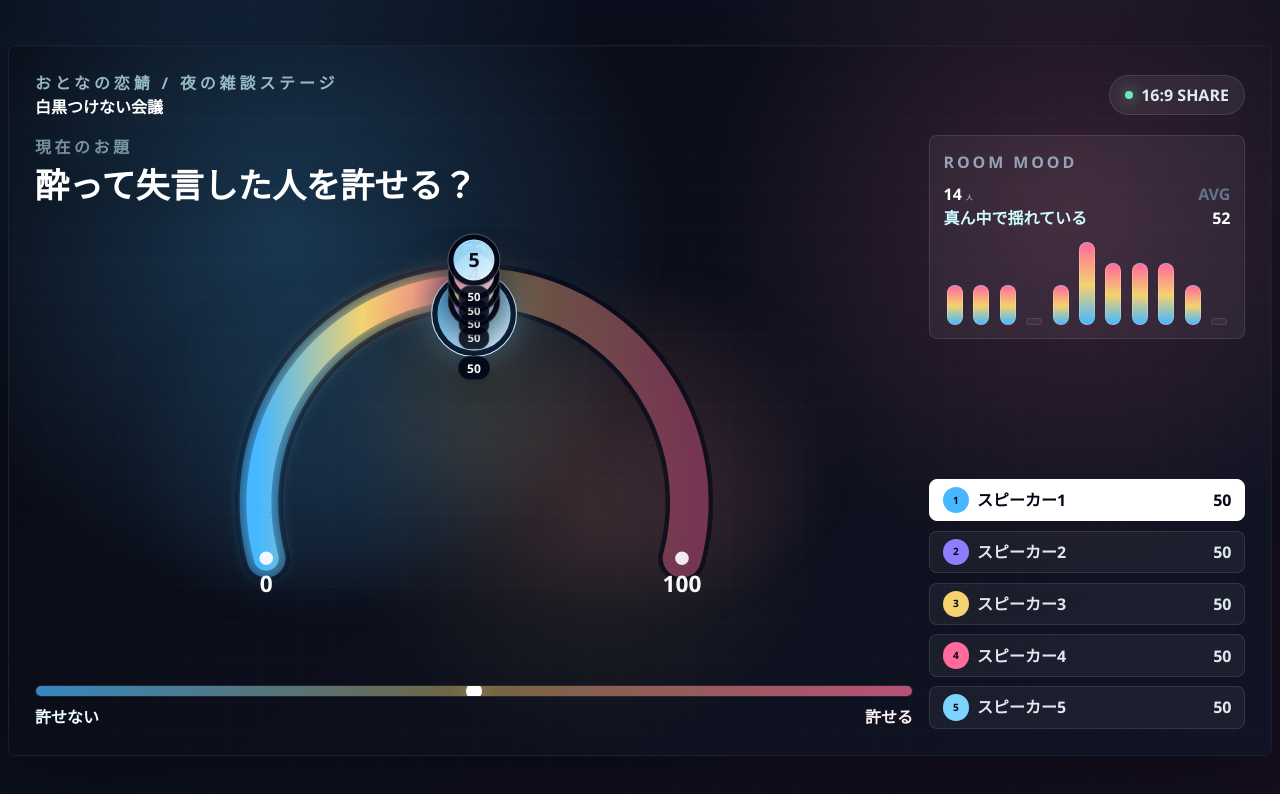
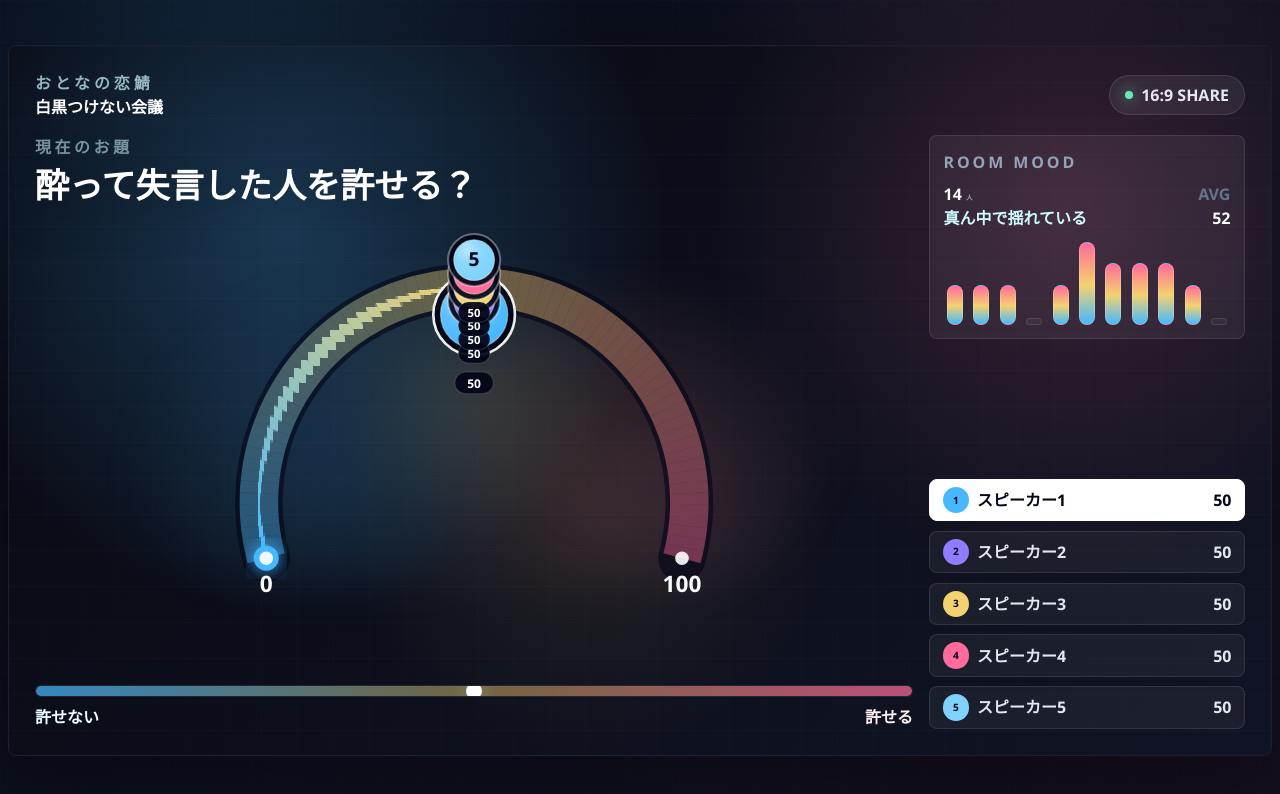
Before and after one commit to ys-matsuda/shirokuro-kaigi, a Next.js app: page /stage in a window 1280 px wide. Shown: the top 794 px of the page. Built offline with nearby package versions, Linux system fonts and the light colour scheme.

Commit message:
checkpoint: v1.011 2026-05-05 10:53:57 - smooth stage arc meter and speaker markers

```diff
--- a/src/components/BroadcastStage.tsx
+++ b/src/components/BroadcastStage.tsx
@@ -8,12 +8,11 @@ import {
   formatSoftAverage,
 } from "@/utils/formatOpinionLabel";
 import {
-  arcPolylinePoints,
+  arcPathBetweenValues,
   pointOnMeter,
   type MeterGeometry,
+  type MeterPoint,
 } from "@/utils/meterMath";
-
-import { SpeakerAvatarMarker } from "./SpeakerAvatarMarker";
 
 type BroadcastStageProps = {
   topic: string;
@@ -33,6 +32,145 @@ const viewBox = {
 
 const geometry: MeterGeometry = appConfig.meter;
 const buckets = Array.from({ length: 11 }, (_, index) => index * 10);
+const arcSegmentCount = 72;
+const arcSegments = Array.from({ length: arcSegmentCount }, (_, index) => {
+  const from = (index / arcSegmentCount) * 100;
+  const to = ((index + 1) / arcSegmentCount) * 100;
+
+  return {
+    from,
+    to,
+    mid: (from + to) / 2,
+  };
+});
+
+function hexToRgb(hex: string) {
+  const value = hex.replace("#", "");
+  const normalized =
+    value.length === 3
+      ? value
+          .split("")
+          .map((character) => character + character)
+          .join("")
+      : value;
+
+  return {
+    r: Number.parseInt(normalized.slice(0, 2), 16),
+    g: Number.parseInt(normalized.slice(2, 4), 16),
+    b: Number.parseInt(normalized.slice(4, 6), 16),
+  };
+}
+
+function mixColor(fromHex: string, toHex: string, progress: number) {
+  const from = hexToRgb(fromHex);
+  const to = hexToRgb(toHex);
+  const safeProgress = Math.min(1, Math.max(0, progress));
+  const mix = (fromValue: number, toValue: number) =>
+    Math.round(fromValue + (toValue - fromValue) * safeProgress);
+
+  return `rgb(${mix(from.r, to.r)}, ${mix(from.g, to.g)}, ${mix(from.b, to.b)})`;
+}
+
+function meterColorAt(value: number) {
+  if (value <= 50) {
+    return mixColor(appConfig.colors.left, appConfig.colors.middle, value / 50);
+  }
+
+  return mixColor(
+    appConfig.colors.middle,
+    appConfig.colors.right,
+    (value - 50) / 50,
+  );
+}
+
+function SpeakerSvgMarker({
+  point,
+  value,
+  initial,
+  name,
+  color,
+  isActive,
+  onSelect,
+  animationMs,
+}: {
+  point: MeterPoint;
+  value: number;
+  initial: string;
+  name: string;
+  color: string;
+  isActive: boolean;
+  onSelect: () => void;
+  animationMs: number;
+}) {
+  const outerRadius = isActive ? 34 : 23;
+  const innerRadius = isActive ? 28 : 18;
+  const valueLabelY = outerRadius + 14;
+  const valueLabelWidth = isActive ? 32 : 28;
+
+  return (
+    <g
+      role="button"
+      tabIndex={0}
+      aria-label={`${name}のスピーカー位置 ${value}`}
+      className="cursor-pointer outline-none"
+      onClick={onSelect}
+      onKeyDown={(event) => {
+        if (event.key !== "Enter" && event.key !== " ") return;
+        event.preventDefault();
+        onSelect();
+      }}
+      style={{
+        transform: `translate(${point.x}px, ${point.y}px) scale(${isActive ? 1.06 : 1})`,
+        transformOrigin: "0 0",
+        transition: `transform ${animationMs}ms cubic-bezier(0.16, 1, 0.3, 1)`,
+      }}
+    >
+      <circle
+        r={outerRadius}
+        fill="rgba(2,6,23,0.92)"
+        stroke={isActive ? "rgba(255,255,255,0.92)" : "rgba(255,255,255,0.36)"}
+        strokeWidth={isActive ? 2.2 : 1.8}
+      />
+      <circle
+        r={innerRadius}
+        fill={color}
+        stroke="rgba(255,255,255,0.42)"
+        strokeWidth="1"
+      />
+      <circle
+        r={innerRadius}
+        fill="url(#speakerMarkerSheen)"
+        opacity={isActive ? 0.78 : 0.62}
+      />
+      <text
+        y={isActive ? 7 : 5}
+        textAnchor="middle"
+        className="pointer-events-none fill-slate-950 font-black"
+        fontSize={isActive ? 22 : 17}
+      >
+        {initial}
+      </text>
+      <g transform={`translate(${-valueLabelWidth / 2} ${valueLabelY})`}>
+        <rect
+          width={valueLabelWidth}
+          height="18"
+          rx="9"
+          fill="rgba(2,6,23,0.94)"
+          stroke="rgba(255,255,255,0.12)"
+        />
+        <text
+          x={valueLabelWidth / 2}
+          y="13"
+          textAnchor="middle"
+          className="pointer-events-none fill-white font-black"
+          fontSize="10"
+        >
+          {value}
+        </text>
+      </g>
+    </g>
+  );
+}
 
 export function BroadcastStage({
   topic,
@@ -47,8 +185,13 @@ export function BroadcastStage({
   const activeSpeaker = speakers.find((speaker) => speaker.id === activeSpeakerId);
   const activeValue = activeSpeaker?.value ?? 50;
   const visibleSpeakers = speakers.slice(0, appConfig.maxSpeakers);
-  const basePoints = arcPolylinePoints(100, geometry, 136);
-  const progressPoints = arcPolylinePoints(activeValue, geometry, 136);
+  const activePoint = pointOnMeter(activeValue, geometry);
+  const progressSegments = arcSegments
+    .map((segment) => ({
+      ...segment,
+      to: Math.min(segment.to, activeValue),
+    }))
+    .filter((segment) => segment.from < activeValue);
   const counts = buckets.map(
     (bucket) => audienceVotes.filter((vote) => vote.value === bucket).length,
   );
@@ -142,16 +285,11 @@ export function BroadcastStage({
                     className="absolute inset-0 size-full overflow-visible"
                   >
                     <defs>
-                      <linearGradient id="broadcastBaseGradient" x1="0" x2="1" y1="0" y2="0">
-                        <stop offset="0%" stopColor={appConfig.colors.left} stopOpacity="0.42" />
-                        <stop offset="50%" stopColor={appConfig.colors.middle} stopOpacity="0.42" />
-                        <stop offset="100%" stopColor={appConfig.colors.right} stopOpacity="0.42" />
-                      </linearGradient>
-                      <linearGradient id="broadcastProgressGradient" x1="0" x2="1" y1="0" y2="0">
-                        <stop offset="0%" stopColor={appConfig.colors.left} />
-                        <stop offset="48%" stopColor={appConfig.colors.middle} />
-                        <stop offset="100%" stopColor={appConfig.colors.right} />
-                      </linearGradient>
+                      <radialGradient id="speakerMarkerSheen" cx="34%" cy="26%" r="72%">
+                        <stop offset="0%" stopColor="#ffffff" stopOpacity="0.72" />
+                        <stop offset="48%" stopColor="#ffffff" stopOpacity="0.18" />
+                        <stop offset="100%" stopColor="#ffffff" stopOpacity="0" />
+                      </radialGradient>
                       <filter id="broadcastMeterGlow" x="-30%" y="-30%" width="160%" height="160%">
                         <feGaussianBlur stdDeviation="8" result="blur" />
                         <feMerge>
@@ -160,28 +298,53 @@ export function BroadcastStage({
                         </feMerge>
                       </filter>
                     </defs>
-                    <polyline
-                      points={basePoints}
+                    <path
+                      d={arcPathBetweenValues(0, 100, geometry)}
                       fill="none"
                       stroke="rgba(2,6,23,0.62)"
                       strokeLinecap="round"
                       strokeWidth="42"
                     />
-                    <polyline
-                      points={basePoints}
+                    {arcSegments.map((segment) => (
+                      <path
+                        key={`base-${segment.from}`}
+                        d={arcPathBetweenValues(segment.from, segment.to, geometry)}
                         fill="none"
-                      stroke="url(#broadcastBaseGradient)"
-                      strokeLinecap="round"
+                        stroke={meterColorAt(segment.mid)}
+                        strokeLinecap="butt"
+                        strokeOpacity="0.42"
                         strokeWidth="34"
                       />
-                    <polyline
-                      points={progressPoints}
+                    ))}
+                    {progressSegments.map((segment) => (
+                      <path
+                        key={`progress-${segment.from}`}
+                        d={arcPathBetweenValues(segment.from, segment.to, geometry)}
                         fill="none"
                         filter="url(#broadcastMeterGlow)"
-                      stroke="url(#broadcastProgressGradient)"
-                      strokeLinecap="round"
+                        stroke={meterColorAt((segment.from + segment.to) / 2)}
+                        strokeLinecap="butt"
                         strokeWidth="22"
                       />
+                    ))}
+                    {activeValue > 0 ? (
+                      <circle
+                        cx={pointOnMeter(0, geometry).x}
+                        cy={pointOnMeter(0, geometry).y}
+                        r="11"
+                        fill={meterColorAt(0)}
+                        filter="url(#broadcastMeterGlow)"
+                      />
+                    ) : null}
+                    {activeValue > 0 ? (
+                      <circle
+                        cx={activePoint.x}
+                        cy={activePoint.y}
+                        r="11"
+                        fill={meterColorAt(activeValue)}
+                        filter="url(#broadcastMeterGlow)"
+                      />
+                    ) : null}
                     {[0, 50, 100].map((tick) => {
                       const point = pointOnMeter(tick, geometry);
 
@@ -199,7 +362,6 @@ export function BroadcastStage({
                         </g>
                       );
                     })}
-                  </svg>
 
                     {visibleSpeakers.map((speaker, index) => {
                     const speakerGeometry = {
@@ -211,23 +373,20 @@ export function BroadcastStage({
                     const point = pointOnMeter(speaker.value, speakerGeometry);
 
                     return (
-                      <SpeakerAvatarMarker
+                      <SpeakerSvgMarker
                         key={speaker.id}
                         point={point}
-                        viewBoxWidth={viewBox.width}
-                        viewBoxHeight={viewBox.height}
                         value={speaker.value}
                         initial={speaker.initial}
                         name={speaker.name}
                         color={speaker.color}
-                        avatarUrl={speaker.avatarUrl}
                         isActive={speaker.id === activeSpeakerId}
-                        large
                         animationMs={appConfig.meter.animationMs}
                         onSelect={() => onActiveSpeakerChange(speaker.id)}
                       />
                     );
                   })}
+                  </svg>
                 </div>
 
                 <div className="pointer-events-none absolute inset-x-[18%] bottom-[12%] h-px bg-gradient-to-r from-transparent via-white/18 to-transparent" />
--- a/src/config/app.ts
+++ b/src/config/app.ts
@@ -1,6 +1,6 @@
 export const appConfig = {
   name: "白黒つけない会議",
-  roomName: "おとなの恋鯖 / 夜の雑談ステージ",
+  roomName: "おとなの恋鯖",
   communityName: "おとなの恋鯖",
   speakerName: "今話している人",
   speakerAvatarInitial: "話",
--- a/src/utils/meterMath.ts
+++ b/src/utils/meterMath.ts
@@ -33,6 +33,24 @@ export function pointOnMeter(value: number, geometry: MeterGeometry): MeterPoint
   };
 }
 
+export function arcPathBetweenValues(
+  fromValue: number,
+  toValue: number,
+  geometry: MeterGeometry,
+) {
+  const startValue = clampValue(fromValue);
+  const endValue = clampValue(toValue);
+  const startPoint = pointOnMeter(startValue, geometry);
+  const endPoint = pointOnMeter(endValue, geometry);
+  const angleDelta = Math.abs(valueToAngle(endValue, geometry) - valueToAngle(startValue, geometry));
+  const largeArcFlag = angleDelta > 180 ? 1 : 0;
+
+  return [
+    `M ${startPoint.x.toFixed(2)} ${startPoint.y.toFixed(2)}`,
+    `A ${geometry.radius} ${geometry.radius} 0 ${largeArcFlag} 1 ${endPoint.x.toFixed(2)} ${endPoint.y.toFixed(2)}`,
+  ].join(" ");
+}
+
 export function arcPolylinePoints(
   toValue: number,
   geometry: MeterGeometry,
```
Lines whose indentation alone changed are shown as unchanged.
